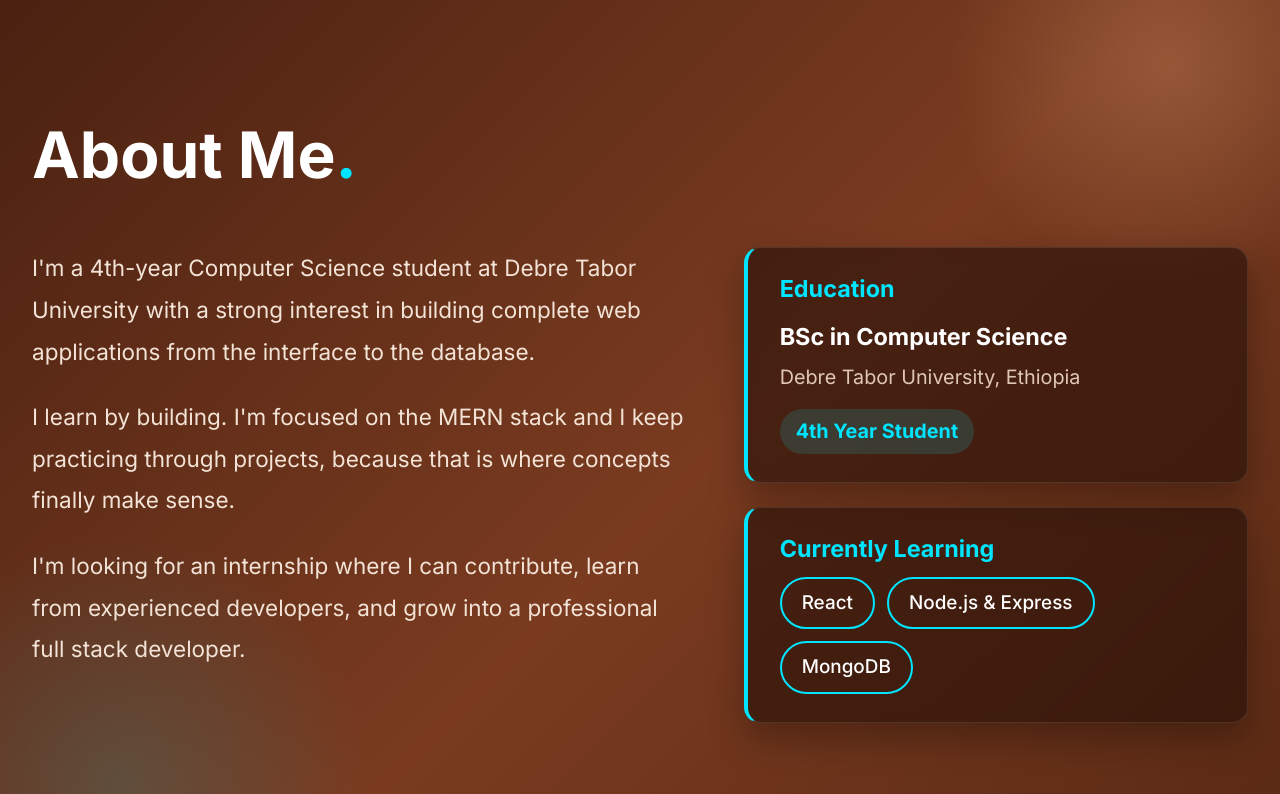
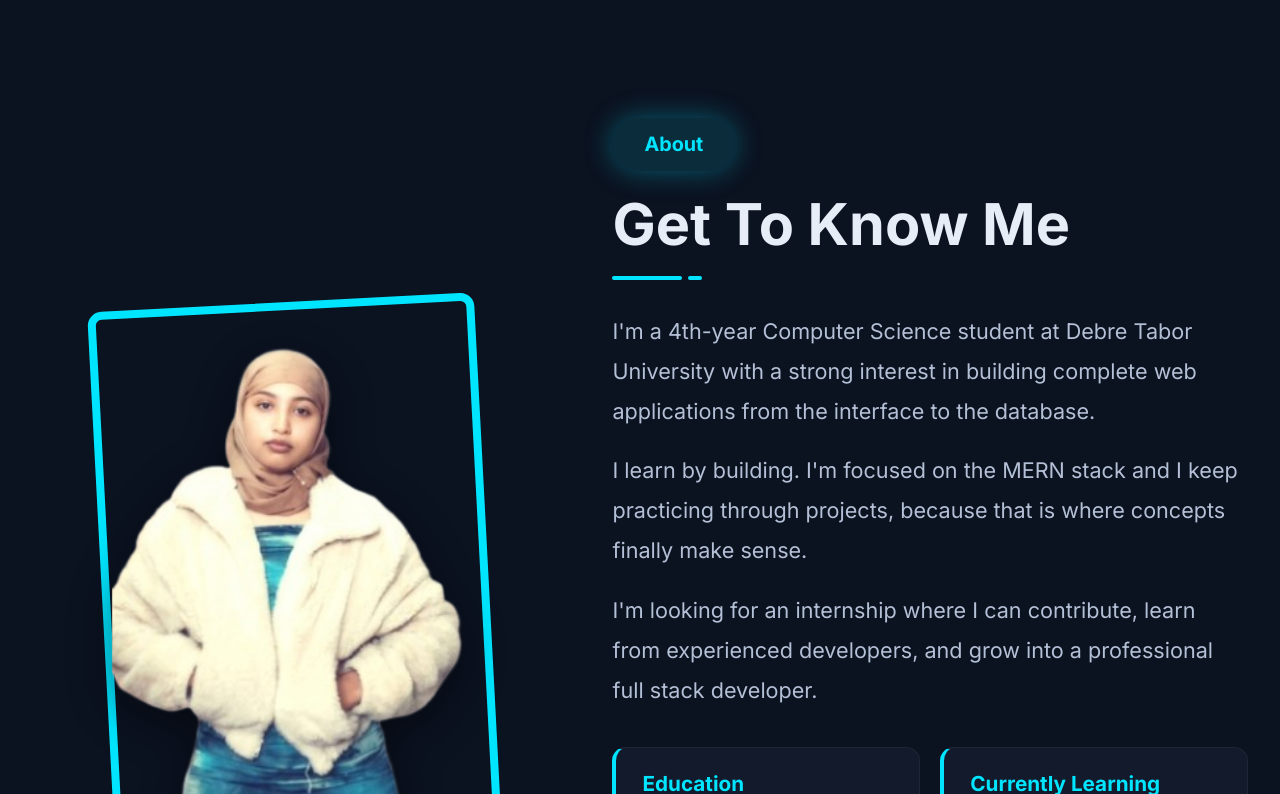
Before and after one commit to seada-moh/My-Portfolio, a React (Vite) app: page / in a window 1280 px wide. Shown: the part 866-1660 px from the top of the page. Built offline with nearby package versions, Linux system fonts and the light colour scheme.

Commit message:
style: match About background with Contact

```diff
--- a/src/components/About/About.css
+++ b/src/components/About/About.css
@@ -1,140 +1,158 @@
 .about {
-  --about-bg-start: #4a2111;
-  --about-bg-mid: #7a3b20;
-  --about-bg-end: #5a2a14;
-  --about-text: #f3e3d6;
-  --about-muted: #e0c7b5;
-
-  position: relative;
   padding: 120px 32px;
-  overflow: hidden;
-  background: linear-gradient(
-    135deg,
-    var(--about-bg-start) 0%,
-    var(--about-bg-mid) 55%,
-    var(--about-bg-end) 100%
-  );
-}
-
-.about::before,
-.about::after {
-  content: '';
-  position: absolute;
-  border-radius: 50%;
-  pointer-events: none;
-}
-
-.about::before {
-  top: -160px;
-  right: -120px;
-  width: 460px;
-  height: 460px;
-  background: radial-gradient(circle, rgba(255, 190, 140, 0.22), transparent 68%);
-}
-
-.about::after {
-  bottom: -200px;
-  left: -140px;
-  width: 520px;
-  height: 520px;
-  background: radial-gradient(circle, rgba(0, 229, 255, 0.14), transparent 68%);
+  background: var(--bg);
 }
 
 .about__inner {
+  max-width: var(--max-width);
+  margin: 0 auto;
+  display: grid;
+  grid-template-columns: 1fr 1.25fr;
+  gap: 72px;
+  align-items: center;
+}
+
+.about__media {
   position: relative;
-  z-index: 1;
-  max-width: var(--max-width);
+  width: 100%;
+  max-width: 440px;
+  height: 540px;
   margin: 0 auto;
 }
 
-.about__title {
-  font-size: clamp(2.4rem, 5vw, 3.6rem);
-  margin-bottom: 56px;
-  color: #ffffff;
+.about__frame {
+  position: absolute;
+  top: 0;
+  left: 8%;
+  right: 4%;
+  bottom: 0;
+  border: 8px solid var(--accent);
+  border-radius: 14px;
+  transform: rotate(-3deg);
 }
 
-.about__title span {
-  color: var(--accent);
+.about__media img {
+  position: absolute;
+  bottom: 0;
+  left: 50%;
+  height: 94%;
+  width: auto;
+  max-width: 94%;
+  object-fit: contain;
+  object-position: bottom;
+  transform: translateX(-50%);
+  filter: drop-shadow(0 14px 22px rgba(0, 0, 0, 0.45));
 }
 
-.about__grid {
-  display: grid;
-  grid-template-columns: 1.3fr 1fr;
-  gap: 56px;
-  align-items: start;
+.about__label {
+  display: inline-block;
+  padding: 10px 32px;
+  border-radius: 999px;
+  background: rgba(0, 229, 255, 0.12);
+  color: var(--accent);
+  font-size: 1.1rem;
+  font-weight: 700;
+  box-shadow: 0 0 28px rgba(0, 229, 255, 0.35);
 }
 
-.about__text p {
-  color: var(--about-text);
-  font-size: 1.25rem;
-  line-height: 1.85;
-  margin-bottom: 24px;
+.about__title {
+  margin-top: 20px;
+  font-size: clamp(2.2rem, 4.5vw, 3.4rem);
 }
 
-.about__cards {
+.about__bar {
   display: flex;
-  flex-direction: column;
-  gap: 24px;
+  gap: 6px;
+  margin: 18px 0 32px;
+}
+
+.about__bar::before,
+.about__bar::after {
+  content: '';
+  height: 4px;
+  border-radius: 4px;
+  background: var(--accent);
+}
+
+.about__bar::before {
+  width: 70px;
+}
+
+.about__bar::after {
+  width: 14px;
+}
+
+.about__text {
+  color: var(--muted);
+  font-size: 1.2rem;
+  line-height: 1.85;
+  margin-bottom: 20px;
+}
+
+.about__facts {
+  display: grid;
+  grid-template-columns: repeat(auto-fit, minmax(240px, 1fr));
+  gap: 20px;
+  margin-top: 36px;
 }
 
 .about__card {
-  background: rgba(30, 12, 6, 0.55);
-  backdrop-filter: blur(6px);
-  border: 1px solid rgba(255, 255, 255, 0.1);
+  background: var(--surface);
+  border: 1px solid rgba(255, 255, 255, 0.06);
   border-left: 4px solid var(--accent);
-  border-radius: 16px;
-  padding: 28px 32px;
-  box-shadow: 0 16px 36px rgba(0, 0, 0, 0.28);
-  transition: transform 0.25s, box-shadow 0.25s;
+  border-radius: 14px;
+  padding: 24px 26px;
+  transition: transform 0.25s, border-color 0.25s;
 }
 
 .about__card:hover {
   transform: translateY(-5px);
-  box-shadow: 0 22px 44px rgba(0, 0, 0, 0.36);
+  border-color: var(--accent);
 }
 
 .about__card h3 {
-  font-size: 1.3rem;
   color: var(--accent);
-  margin-bottom: 14px;
+  font-size: 1.15rem;
+  margin-bottom: 12px;
 }
 
 .about__card p {
-  color: var(--about-muted);
-  font-size: 1.1rem;
+  color: var(--muted);
+  font-size: 1.05rem;
 }
 
 .about__card .about__card-main {
-  color: #ffffff;
-  font-size: 1.3rem;
+  color: var(--text);
+  font-size: 1.2rem;
   font-weight: 600;
   margin-bottom: 4px;
 }
 
 .about__badge {
   display: inline-block;
-  margin-top: 14px;
-  padding: 6px 16px;
+  margin-top: 12px;
+  padding: 5px 14px;
   border-radius: 999px;
-  background: rgba(0, 229, 255, 0.14);
-  color: var(--accent) !important;
+  background: rgba(0, 229, 255, 0.12);
+  color: var(--accent);
+  font-size: 0.95rem;
   font-weight: 600;
 }
 
 .about__tags {
   display: flex;
   flex-wrap: wrap;
-  gap: 12px;
+  gap: 10px;
   list-style: none;
 }
 
 .about__tags li {
-  padding: 8px 20px;
+  padding: 6px 16px;
   border: 2px solid var(--accent);
   border-radius: 999px;
-  color: #ffffff;
-  font-size: 1.05rem;
-  font-weight: 500;
+  color: var(--accent);
+  font-size: 1rem;
+  font-weight: 600;
   transition: background 0.2s, color 0.2s;
 }
 
@@ -143,17 +161,22 @@
   color: #06202a;
 }
 
-@media (max-width: 800px) {
+@media (max-width: 900px) {
   .about {
     padding: 80px 20px;
   }
 
-  .about__grid {
+  .about__inner {
     grid-template-columns: 1fr;
-    gap: 40px;
+    gap: 48px;
   }
 
-  .about__text p {
-    font-size: 1.15rem;
+  .about__media {
+    height: 440px;
+    max-width: 360px;
+  }
+
+  .about__text {
+    font-size: 1.1rem;
   }
 }
--- a/src/components/About/About.jsx
+++ b/src/components/About/About.jsx
@@ -1,4 +1,5 @@
 import { about } from '../../data/about'
+import { profile } from '../../data/profile'
 import './About.css'
 
 function About() {
@@ -7,24 +8,30 @@ function About() {
   return (
     <section id="about" className="about">
       <div className="about__inner">
-        <h2 className="about__title">
-          {title}
-          <span>.</span>
-        </h2>
+        <div className="about__media">
+          <div className="about__frame" />
+          <img src={profile.photo} alt={profile.name} />
+        </div>
 
-        <div className="about__grid">
-          <div className="about__text">
-            {paragraphs.map((text) => (
-              <p key={text}>{text}</p>
-            ))}
-          </div>
+        <div className="about__content">
+          <span className="about__label">About</span>
+          <h2 className="about__title">{title}</h2>
+          <div className="about__bar" />
 
-          <div className="about__cards">
+          {paragraphs.map((text) => (
+            <p key={text} className="about__text">
+              {text}
+            </p>
+          ))}
+
+          <div className="about__facts">
             <article className="about__card">
               <h3>Education</h3>
               <p className="about__card-main">{education.degree}</p>
-              <p>{education.school}, {education.place}</p>
-              <p className="about__badge">{education.status}</p>
+              <p>
+                {education.school}, {education.place}
+              </p>
+              <span className="about__badge">{education.status}</span>
             </article>
 
             <article className="about__card">
--- a/src/data/about.js
+++ b/src/data/about.js
@@ -1,5 +1,5 @@
 export const about = {
-  title: 'About Me',
+  title: 'Get To Know Me',
   paragraphs: [
     "I'm a 4th-year Computer Science student at Debre Tabor University with a strong interest in building complete web applications from the interface to the database.",
     "I learn by building. I'm focused on the MERN stack and I keep practicing through projects, because that is where concepts finally make sense.",
```
